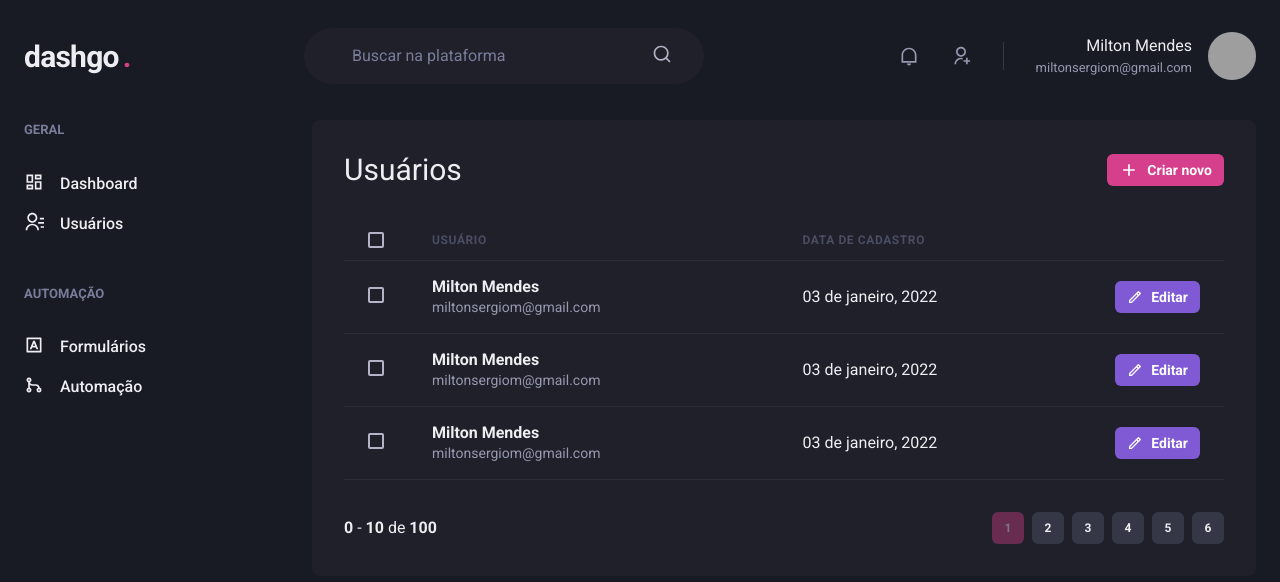
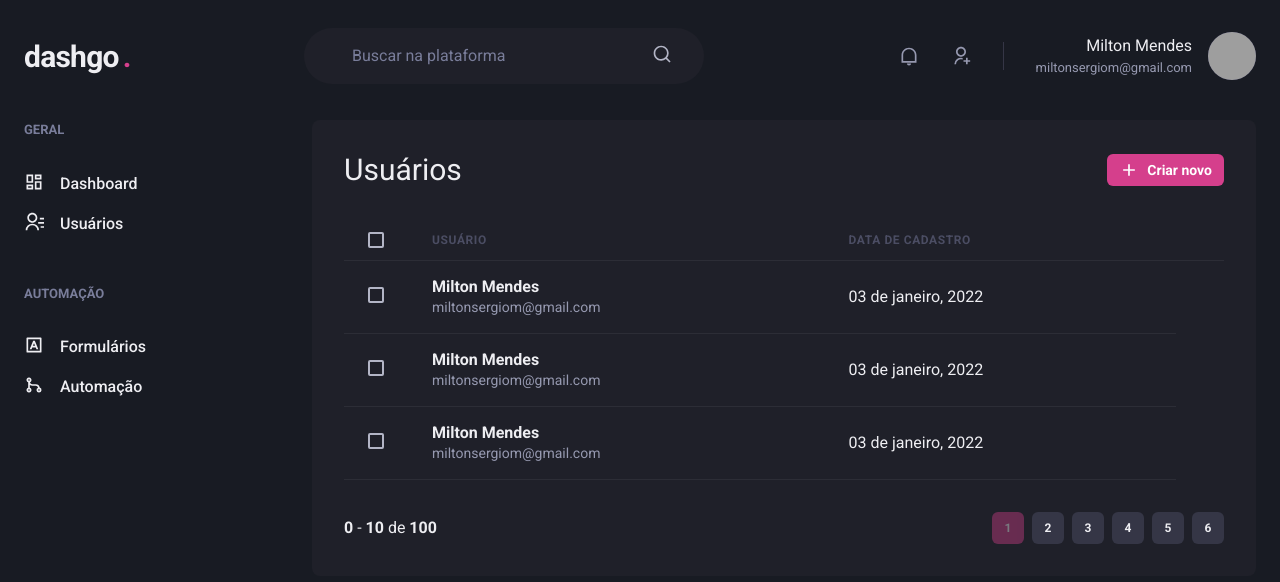
Before and after one commit to miltonsmendes/dashgo, a Next.js app: page /users in a window 1280 px wide. Shown: the top 582 px of the page. Built offline with nearby package versions, Linux system fonts and the light colour scheme; grey boxes are pictures that could not be loaded.

Commit message:
Ajusted app reposivity

```diff
--- a/src/components/Pagination/index.tsx
+++ b/src/components/Pagination/index.tsx
@@ -5,7 +5,7 @@
 export function Pagination() {
     return (
         <Stack
-            direction="row"
+            direction={["column", "row"]}
             mt="8"
             justify="space-between"
             align="center"
--- a/src/pages/dashboard.tsx
+++ b/src/pages/dashboard.tsx
@@ -70,7 +70,7 @@
 
         <SimpleGrid flex="1" gap="4" minChildWidth="320px" align="flex-start">
           <Box
-            p="8"
+            p={["6", "8"]}
             bg="gray.800"
             borderRadius={8}
             pb="4"
@@ -80,7 +80,7 @@
           </Box>
 
           <Box
-            p="8"
+            p={["6", "8"]}
             bg="gray.800"
             borderRadius={8}
             pb="4"
--- a/src/pages/users/create.tsx
+++ b/src/pages/users/create.tsx
@@ -13,18 +13,18 @@
             <Flex w="100%" my="6" maxWidth={1480} mx="auto" px="6">
                 <Sidebar />
 
-                <Box flex="1" borderRadius={8} bg="gray.800" p="8">
+                <Box flex="1" borderRadius={8} bg="gray.800" p={["6", "8"]}>
                     <Heading size="lg" fontWeight="normal">Criar usuário</Heading>
 
                     <Divider my="6" borderColor="gray.700" />
 
                     <VStack spacing="8">
-                        <SimpleGrid minChildWidth="240px" spacing="8" w="100%">
+                        <SimpleGrid minChildWidth="240px" spacing={["6", "8"]} w="100%">
                             <Input name="name" label="Nome completo" />
                             <Input name="email" type="email" label="E-mail" />
                         </SimpleGrid>
 
-                        <SimpleGrid minChildWidth="240px" spacing="8" w="100%">
+                        <SimpleGrid minChildWidth="240px" spacing={["6", "8"]} w="100%">
                             <Input name="password" type="password" label="Senha" />
                             <Input  name="password_confirmation" type="password" label="Confirmação da senha" />
                         </SimpleGrid>
--- a/src/pages/users/index.tsx
+++ b/src/pages/users/index.tsx
@@ -1,4 +1,4 @@
-import { Box, Button, Checkbox, Flex, Heading, Icon, Table, Tbody, Td, Text, Th, Thead, Tr } from "@chakra-ui/react";
+import { Box, Button, Checkbox, Flex, Heading, Icon, Table, Tbody, Td, Text, Th, Thead, Tr, useBreakpointValue } from "@chakra-ui/react";
 import { RiAddLine, RiPencilLine } from "react-icons/ri";
 
 import { Header } from "../../components/Header";
@@ -7,6 +7,13 @@
 
 
 export default function UserList() {
+
+
+    const isWideVersion = useBreakpointValue({
+        base: false,
+        lg: true,
+    });
+
     return (
         <Box>
             <Header />
@@ -32,84 +39,55 @@
                     <Table colorScheme="whiteAlpha">
                         <Thead>
                             <Tr>
-                                <Th px="6" color="gray.300" width="8">
+                                <Th px={["4", "4", "6"]} color="gray.300" width="8">
                                     <Checkbox colorScheme="pink" />
                                 </Th>
                                 <Th>Usuário</Th>
-                                <Th>Data de cadastro</Th>
+                                {isWideVersion && <Th>Data de cadastro</Th>}
+
                                 <Th width="8"></Th>
                             </Tr>
                         </Thead>
 
                         <Tbody>
                             <Tr>
-                                <Td px="6">
+                                <Td px={["4", "4", "6"]}>
                                     <Checkbox colorScheme="pink" />
                                 </Td>
-                                <Td px="6">
+                                <Td px={["4", "4", "6"]}>
                                     <Box>
                                         <Text fontWeight="bold">Milton Mendes</Text>
                                         <Text fontSize="sm" color="gray.300">miltonsergiom@gmail.com</Text>
                                     </Box>
                                 </Td>
-                                <Td>03 de janeiro, 2022</Td>
-                                <Td>
-                                    <Button
-                                        as="a"
-                                        size="sm"
-                                        fontSize="sm"
-                                        colorScheme="purple"
-                                        leftIcon={<Icon as={RiPencilLine} fontSize="16"/>}
-                                    >
-                                        Editar
-                                    </Button>
-                                </Td>
+                                { isWideVersion && <Td>03 de janeiro, 2022</Td>}
+
                             </Tr>
                             <Tr>
-                                <Td px="6">
+                                <Td px={["4", "4", "6"]}>
                                     <Checkbox colorScheme="pink" />
                                 </Td>
-                                <Td px="6">
+                                <Td px={["4", "4", "6"]}>
                                     <Box>
                                         <Text fontWeight="bold">Milton Mendes</Text>
                                         <Text fontSize="sm" color="gray.300">miltonsergiom@gmail.com</Text>
                                     </Box>
                                 </Td>
-                                <Td>03 de janeiro, 2022</Td>
-                                <Td>
-                                    <Button
-                                        as="a"
-                                        size="sm"
-                                        fontSize="sm"
-                                        colorScheme="purple"
-                                        leftIcon={<Icon as={RiPencilLine} fontSize="16"/>}
-                                    >
-                                        Editar
-                                    </Button>
-                                </Td>
+                                { isWideVersion && <Td>03 de janeiro, 2022</Td>}
+
                             </Tr>
                             <Tr>
-                                <Td px="6">
+                                <Td px={["4", "4", "6"]}>
                                     <Checkbox colorScheme="pink" />
                                 </Td>
-                                <Td px="6">
+                                <Td px={["4", "4", "6"]}>
                                     <Box>
                                         <Text fontWeight="bold">Milton Mendes</Text>
                                         <Text fontSize="sm" color="gray.300">miltonsergiom@gmail.com</Text>
                                     </Box>
                                 </Td>
-                                <Td>03 de janeiro, 2022</Td>
-                                <Td>
-                                    <Button
-                                        as="a"
-                                        size="sm"
-                                        fontSize="sm"
-                                        colorScheme="purple"
-                                        leftIcon={<Icon as={RiPencilLine} fontSize="16"/>}
-                                    >
-                                        Editar
-                                    </Button>
-                                </Td>
+                                { isWideVersion && <Td>03 de janeiro, 2022</Td>}
+
                             </Tr>
                         </Tbody>
                     </Table>
```
